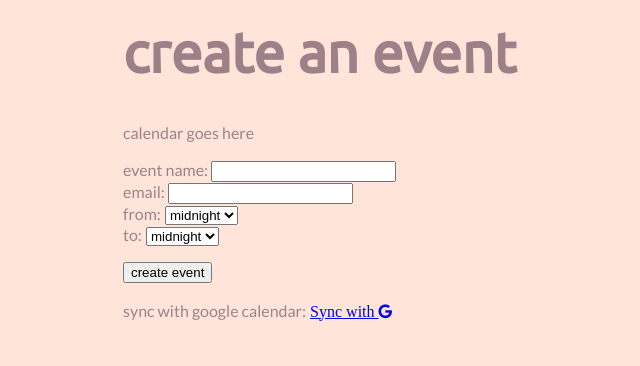
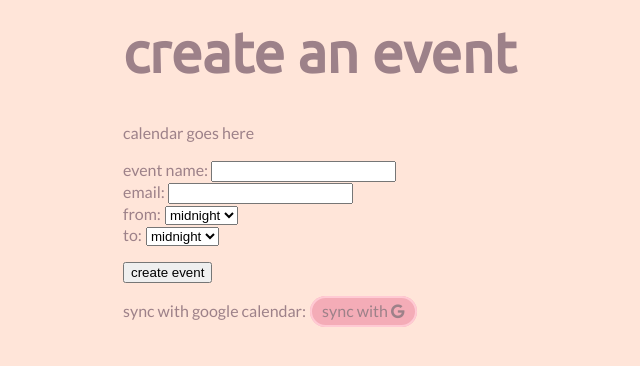
Before and after one commit to cory2067/howabout.xyz, a Flask app: page / in a window 1280 px wide. Shown: the top 366 px of the page, without its empty margins (69-709 px from the left). Run offline with Flask 2, Linux system fonts and the light colour scheme; style sheets or scripts are compiled from the project's sources; some libraries are stand-ins or nearby versions.

Commit message:
google sync button

```diff
--- a/static/scss/main.scss
+++ b/static/scss/main.scss
@@ -49,6 +49,7 @@
 $misty-rose: #FFE5D9;
 $bubble-gum: #FFCAD4;
 $pink: #F4ACB7;
+$lighter-pink: #F5B3BD;
 $mud-pink: #9D8189;
 
 body {
@@ -77,6 +78,19 @@
 	color: $mud-pink;
 }
 
+#google-button {
+	padding: 5px 10px;
+	background-color: $pink;
+	color: $misty-rose;
+	border: 2px solid $bubble-gum;
+	border-radius: 30px;
+	text-decoration: none;
+}
+
+#google-button:hover {
+	background-color: $lighter-pink;
+}
+
 /*
 green: #53DD6C
 dark-blue: #564787
--- a/templates/create.html
+++ b/templates/create.html
@@ -19,5 +19,5 @@
 
 <button onclick="toJSON()">create event</button><br><br>
 
-<p>sync with google calendar:</p> <a href="/login" class="button default">Sync with <i class="fa fa-google"></i></a>
+<p>sync with google calendar:</p> <a href="/login" class="button default" id="google-button"><p>sync with <i class="fa fa-google"></i></p></a>
 {% endblock %}
```
